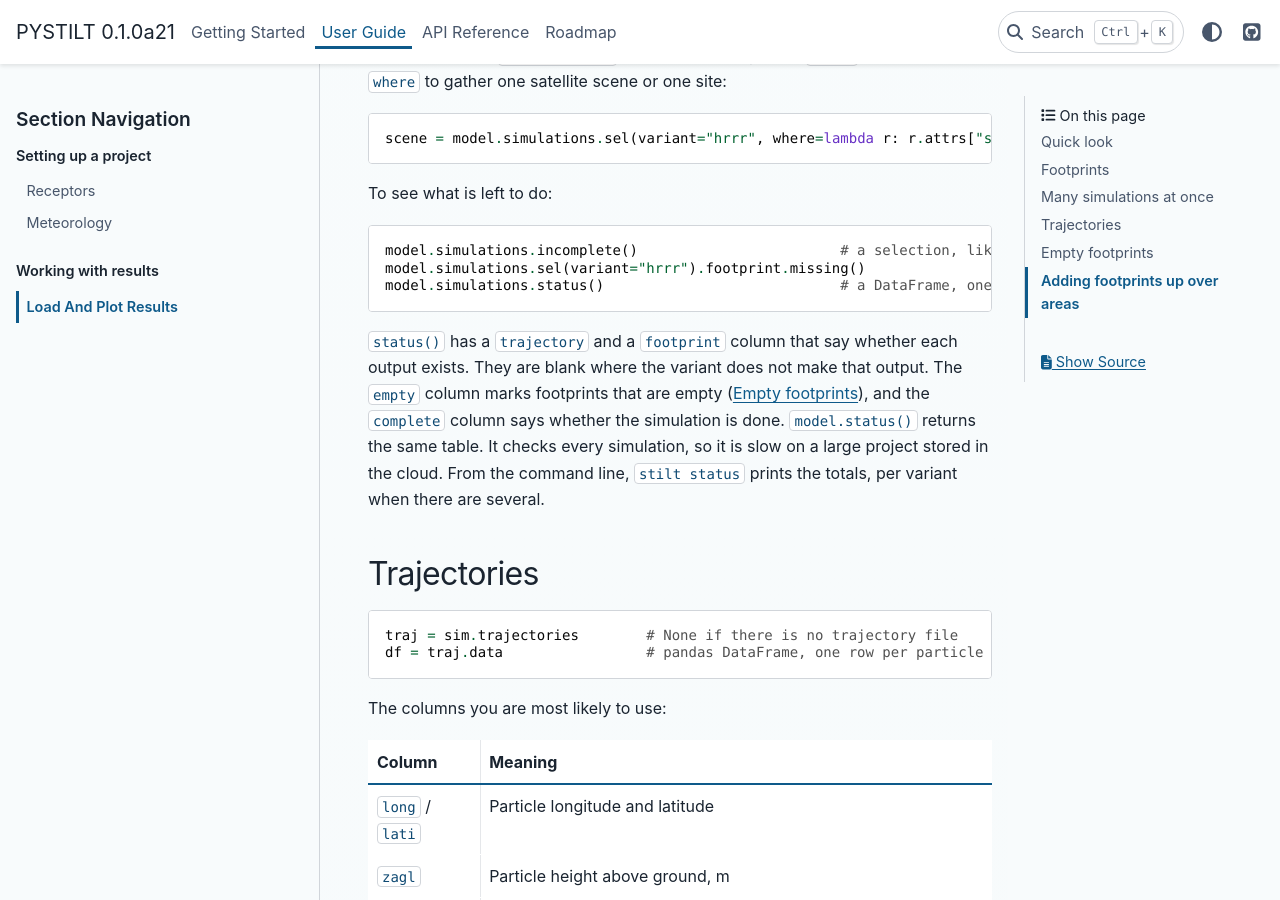
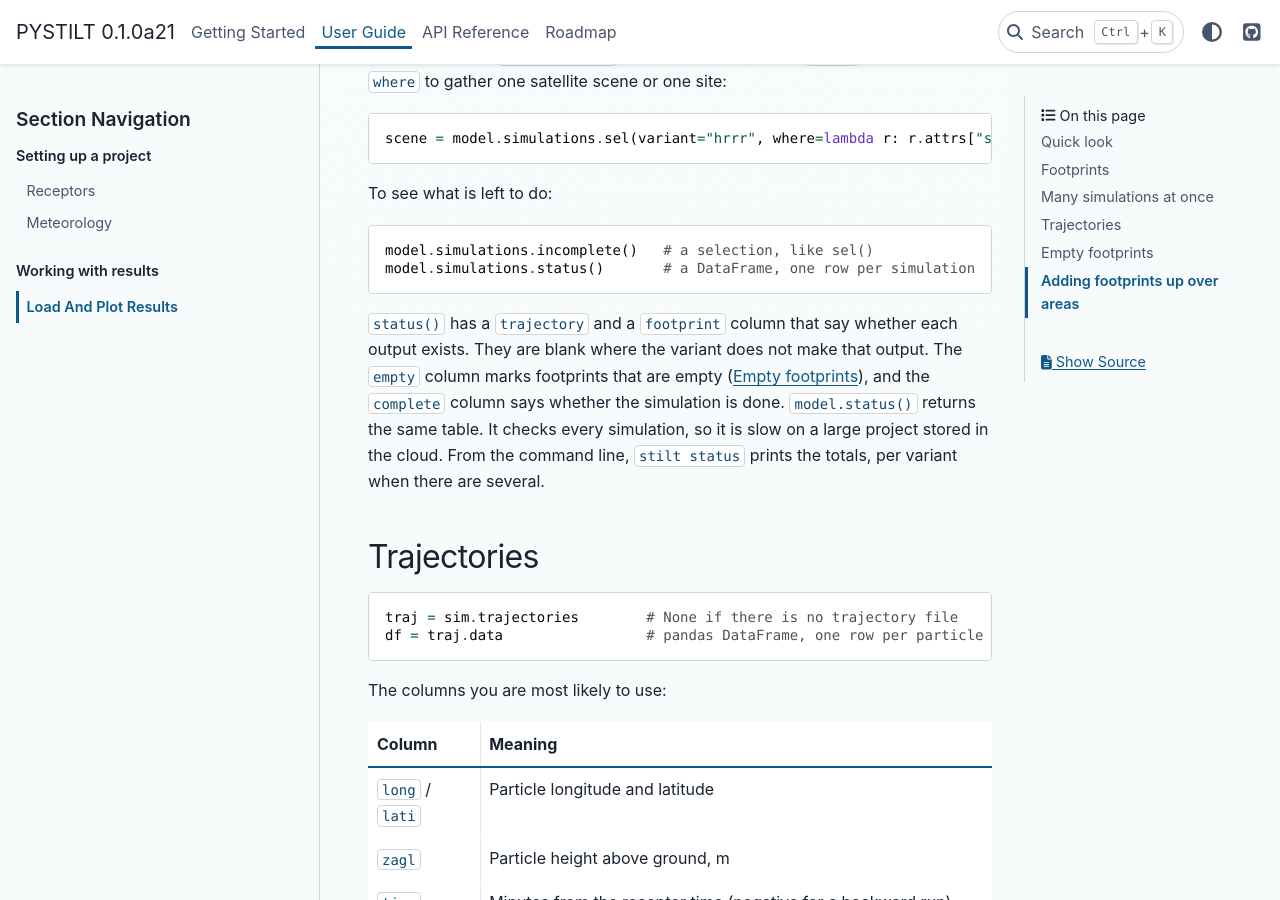
Before and after one commit to fbirds5230/runtraj, a Sphinx documentation site: the page built from docs/guides/outputs.rst, in a window 1280 px wide and 900 px high, scrolled down 2526 px. Built offline with Sphinx 7.4.7 and the PyData theme 0.15.4, drawn with Linux system fonts in a browser that asks for light colours; pages that are not in the unit, such as notebooks, are missing from menus.

Commit message:
refactor(collections): drop OutputCollection.missing
SimulationCollection.incomplete() and status() already say what has not
run; missing() only narrowed that to one output kind. Refs jmineau/PYSTILT#48.

```diff
--- a/docs/guides/outputs.rst
+++ b/docs/guides/outputs.rst
@@ -122,9 +122,8 @@ To see what is left to do:
 
 .. code-block:: python
 
-   model.simulations.incomplete()                        # a selection, like sel()
-   model.simulations.sel(variant="hrrr").footprint.missing()
-   model.simulations.status()                            # a DataFrame, one row per simulation
+   model.simulations.incomplete()   # a selection, like sel()
+   model.simulations.status()       # a DataFrame, one row per simulation
 
 ``status()`` has a ``trajectory`` and a ``footprint`` column that say
 whether each output exists. They are blank where the variant does not make
```
Also changed, not shown: 1 other file.
